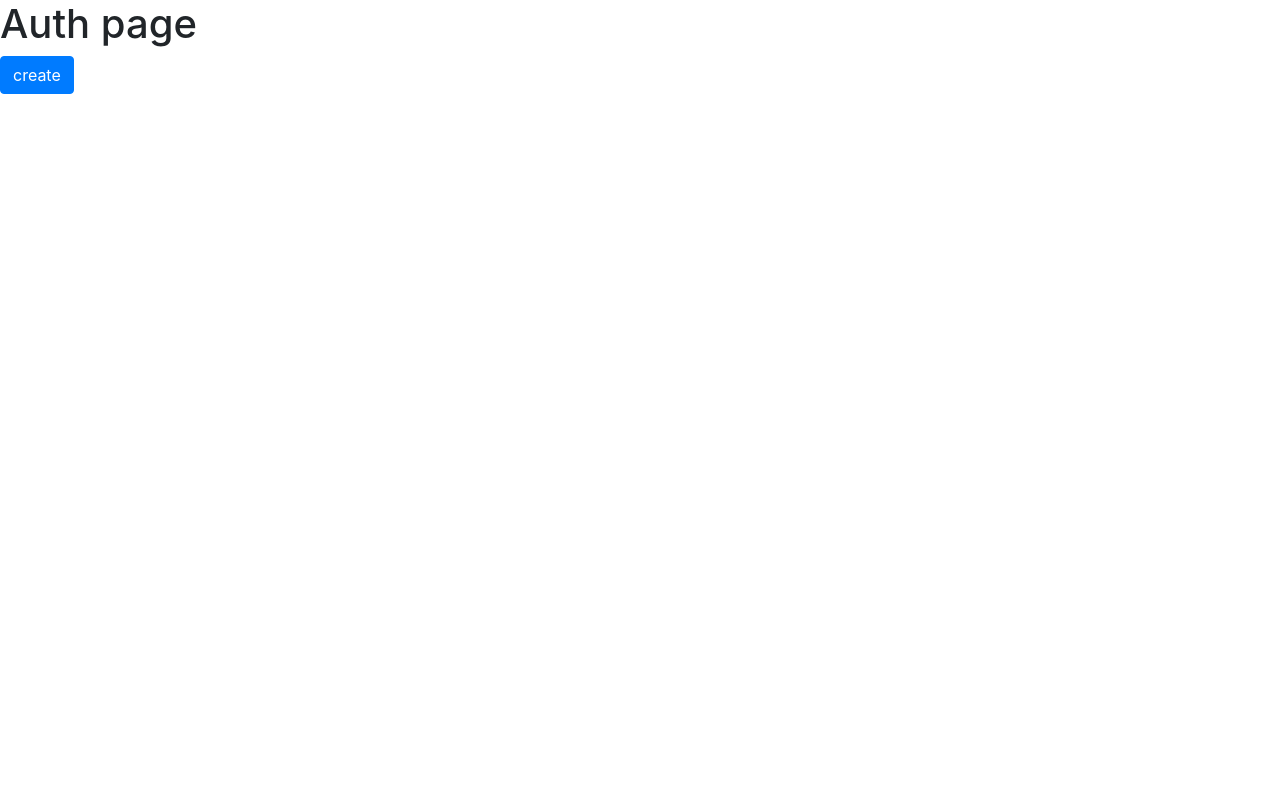
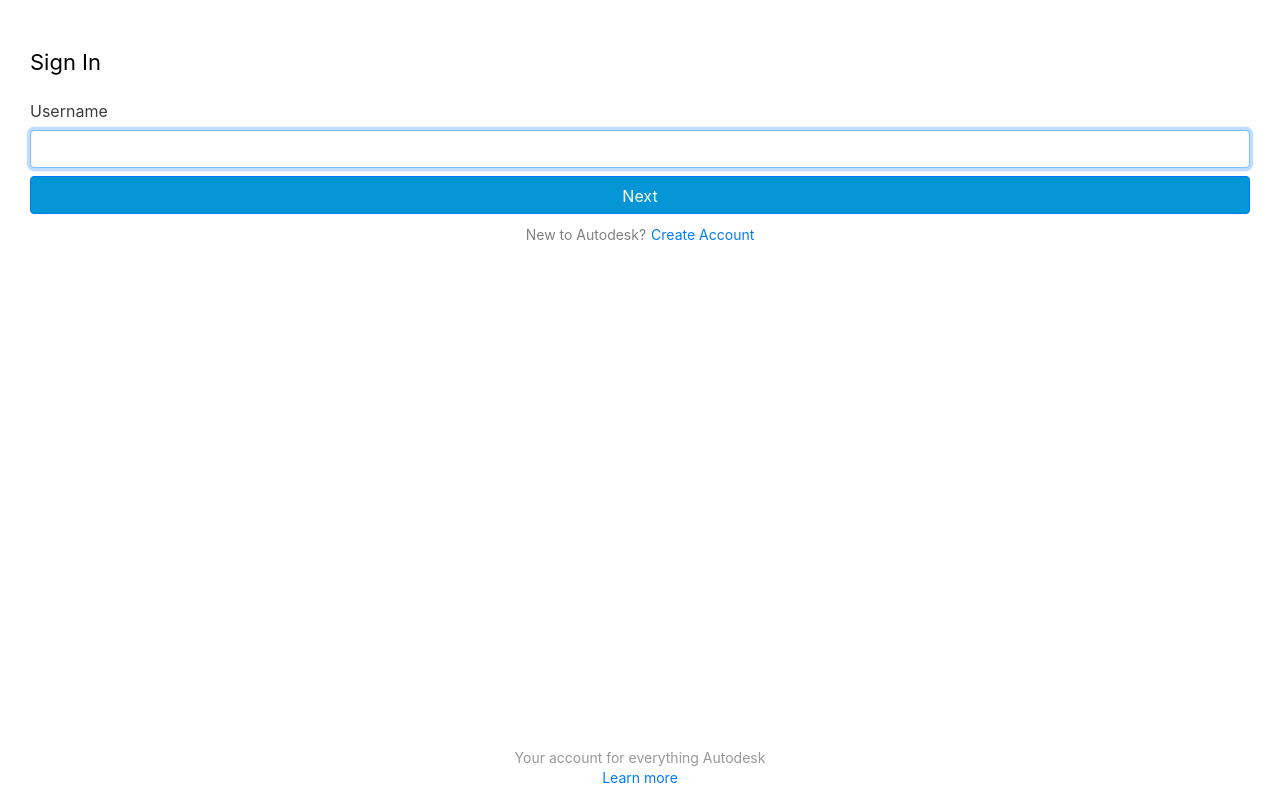
Before and after one commit to lakshithaf/React-Auth, a React (Create React App) app: page / in a window 1280 px wide. Built offline with nearby package versions, Linux system fonts and the light colour scheme.

Commit message:
add new component to application

```diff
--- a/src/App-routes.js
+++ b/src/App-routes.js
@@ -1,15 +1,20 @@
 import React from 'react';
 import { Switch, Route } from 'react-router-dom';
 
-import AuthPage from './pages/auth/auth';
+import SignInPage from './pages/signIn/signIn-page';
+import SignUpPage from './pages/signUp/signUp-page';
+
+import AuthPageFooter from './components/Footer/AuthPageFooter'
 
 
 const AppRoutes = () => {
   return (
     <div className="main-container">
        <Switch>
-        <Route exact path="/" component={AuthPage} />
+        <Route exact path="/" component={SignInPage} />
+        <Route exact path="/register" component={SignUpPage} />
       </Switch>
+      <AuthPageFooter/>
     </div>
   )
 }
--- a/src/components/Buttons/ButtonSubmit.js
+++ b/src/components/Buttons/ButtonSubmit.js
@@ -3,8 +3,8 @@
 
 function ButtonSubmit({ labelName, customClassName, id, action }) {
     return (
-        <div className="button-container">
-            <button type="button" className="btn btn-primary">{ labelName }</button>
+        <div className={ `button-container ${customClassName}`} >
+            <button type="button" className="btn btn-primary" onClick={action}>{ labelName }</button>
         </div>
     )
 }
--- /dev/null
+++ b/src/components/Footer/AuthPageFooter.js
@@ -0,0 +1,14 @@
+import React from 'react'
+import './AuthPageFooter.scss'
+
+
+const Footer = () => {
+    return (
+        <div className="footer-container">
+            <span className="footer-message">Your account for everything Autodesk</span>
+            <span className="footer-link-container"><a href="">Learn more</a></span>
+        </div>
+    )
+}
+
+export default Footer;
--- /dev/null
+++ b/src/components/Footer/AuthPageFooter.scss
@@ -0,0 +1,23 @@
+.footer-container {
+    position: fixed;
+    left: 0;
+    bottom: 12px;
+    width: 100%;
+    text-align: center;
+    & .footer-message{
+       display: block;
+       font-size: 14px;
+       line-height: 20px;
+       color: #999999;
+    }
+
+    & .footer-link-container{
+      display: block;
+      font-size: 14px;
+      line-height: 20px;
+      color: #006eaf;
+      & a{
+        text-decoration: none;
+      }
+    }
+  }
--- /dev/null
+++ b/src/components/InputFields/TextInput.js
@@ -0,0 +1,37 @@
+import React from 'react'
+import PropTypes from 'prop-types'
+
+function TextInput({
+    inputId,
+    inputType,
+    inputValue,
+    inputFieldOnChnage,
+    inputLabel,
+    isValidField,
+    inputError }) {
+    return (
+        <div className="input-field-container">
+            <span className="user-input-label">{inputLabel}</span>
+            <input
+                type={inputType}
+                value={inputValue}
+                onChange={inputFieldOnChnage}
+                autoComplete="off"
+                placeholder=""
+                className={isValidField ? "form-control ds-input error" : "form-control ds-input"}
+                id={inputId}
+                spellCheck="false"
+                maxLength="20"
+                autoFocus />
+        {isValidField &&
+            <div className="user-input-error"><span>{inputError}</span></div>}
+
+        </div>
+    )
+}
+
+TextInput.propTypes = {
+
+}
+
+export default TextInput
--- /dev/null
+++ b/src/components/Links/SignUpLink.js
@@ -0,0 +1,19 @@
+import React from 'react'
+import PropTypes from 'prop-types'
+
+import './SignUpLink.scss'
+
+function SignUpLink(props) {
+    return (
+        <div className="sign-up-link-container">
+               <span className="sign-up-message">New to Autodesk?</span>
+               <span className="sign-up-link"><a href="">Create Account</a></span>
+        </div>
+    )
+}
+
+SignUpLink.propTypes = {
+
+}
+
+export default SignUpLink
--- /dev/null
+++ b/src/components/Links/SignUpLink.scss
@@ -0,0 +1,24 @@
+.sign-up-link-container{
+    text-align: center;
+    & .sign-up-message{
+        font-size: 14px;
+        line-height: 20px;
+        color: #808080;
+        padding-right: 5px;
+    }
+
+    & .sign-up-link{
+        font-size: 14px;
+        line-height: 20px;
+        color: #006eaf;
+        & a {
+            text-decoration: none;
+            }
+    }
+
+    & .sign-up-link:hover{
+        & a{
+            text-decoration: underline;
+        }
+    }
+}
--- /dev/null
+++ b/src/pages/signIn/components/forms/signInPwd.js
@@ -0,0 +1,29 @@
+import React from 'react'
+import PropTypes from 'prop-types'
+import SubmitButton from '../../../../components/Buttons/ButtonSubmit'
+import TextInput from '../../../../components/InputFields/TextInput'
+
+function SignInPwd({ validUserName, value, onUserInputChange, userValidationResult }) {
+    return (
+        <div className="signin-user-form">
+            <span className="header">Welcome</span>
+            <span className="user-name">{ validUserName }</span>
+           <TextInput
+               inputId={'password-input-field'}
+               inputType={'password'}
+               inputValue={value}
+               inputFieldOnChnage={onUserInputChange}
+               inputLabel={'Password'}
+               isValidField={ userValidationResult.status }
+               inputError={ userValidationResult.error}
+               />
+           <SubmitButton labelName="Sign In" customClassName="sign-in-btn"/>
+        </div>
+    )
+}
+
+SignInPwd.propTypes = {
+
+}
+
+export default SignInPwd
--- /dev/null
+++ b/src/pages/signIn/components/forms/signInUser.js
@@ -0,0 +1,30 @@
+import React from 'react'
+import PropTypes from 'prop-types'
+import SignUpLink from '../../../../components/Links/SignUpLink'
+import SubmitButton from '../../../../components/Buttons/ButtonSubmit'
+import TextInput from '../../../../components/InputFields/TextInput'
+
+function SignInUser({ value, onUserInputChange, onSubmit, userValidationResult }) {
+    return (
+        <div className="signin-user-form">
+            <span className="header">Sign In</span>
+            <TextInput
+               inputId={'user-input-field'}
+               inputType={'text'}
+               inputValue={value}
+               inputFieldOnChnage={onUserInputChange}
+               inputLabel={'Username'}
+               isValidField={ userValidationResult.status }
+               inputError={ userValidationResult.error}
+               />
+            <SubmitButton labelName="Next" customClassName="sign-in-btn" action={onSubmit} />
+            <SignUpLink />
+        </div>
+    )
+}
+
+SignInUser.propTypes = {
+
+}
+
+export default SignInUser
--- /dev/null
+++ b/src/pages/signIn/signIn-page.js
@@ -0,0 +1,63 @@
+import React, { useState } from 'react';
+import PropTypes from 'prop-types';
+import SignInUserForm from './components/forms/signInUser'
+import SignInPwdForm from './components/forms/signInPwd'
+import './signIn-page.scss'
+
+
+
+function SignInPage(props) {
+    const [loadPwdForm, setLoadPwdFrom] = useState(false)
+    const [userName, setUserName] = useState("")
+    const [userNameError, setUserNameError] = useState({
+        status: false,
+        error: ""
+    })
+
+
+    const userNameSubmitHandler = (e) => {
+        e.preventDefault();
+        submitUserName(userName)
+    }
+
+    const setUserNameHandler = (e) => {
+        e.preventDefault();
+        setUserName(e.target.value);
+    }
+
+    const submitUserName = async (userName) => {
+        const isUserNameValid = await checkUserName(userName);
+        if(isUserNameValid){
+            setLoadPwdFrom(true);
+        }else{
+            setUserNameError({
+                status: true,
+                error: "The username is not recognized."
+            })
+        }
+    }
+
+
+    const checkUserName = async (userName) => {
+       return false;
+    }
+
+    return (
+        <div className="signin-container">
+            {!loadPwdForm &&
+            <SignInUserForm
+              value={userName}
+              onUserInputChange = {(e) => setUserNameHandler(e)}
+              onSubmit={(e) => userNameSubmitHandler(e)}
+              userValidationResult = {userNameError}
+            />}
+            {loadPwdForm && <SignInPwdForm validUserName={userName} />}
+        </div>
+    )
+}
+
+SignInPage.propTypes = {
+
+}
+
+export default SignInPage
--- /dev/null
+++ b/src/pages/signIn/signIn-page.scss
@@ -0,0 +1,56 @@
+.signin-container{
+    padding: 0px 30px;
+    & .signin-user-form{
+        & .header{
+            display: block;
+            margin: 48px 0px 24px 0px;
+            font-size: 22px;
+            line-height: 28px;
+            color: #000000;
+        }
+
+        & .user-input-label{
+            display: block;
+            font-size: 16px;
+            line-height: 22px;
+            color: #3c3c3c;
+            margin: 0px 0px 8px 0px;
+        }
+
+        & .user-input-field{
+            border: 1px solid #3c3c3c;
+            font-size: 16px;
+            line-height: 22px;
+            color: #3c3c3c;
+        }
+
+        & .user-input-error{
+            background-color: #dcdcdc;
+            border: 1px solid #bbbbbb;
+            border-radius: 4px;
+            height: 38px;
+            & span{
+                display: inline-block;
+                padding: 5px;
+            }
+        }
+
+        & .sign-in-btn{
+            & button{
+                height: 38px;
+                font-size: 16px;
+                line-height: 22px;
+                width: 100%;
+                padding: 8px;
+                margin: 8px 0px;
+                color: #ffffff;
+                background: #0696d7;
+                border-radius: 4px;
+            }
+        }
+
+        & .error{
+            border: 1px solid #ee4444;
+        }
+    }
+}
--- a/src/pages/auth/auth.js
+++ b/src/pages/signUp/signUp-page.js
@@ -1,19 +1,18 @@
 import React from 'react';
 import PropTypes from 'prop-types';
-
 import ButtonSubmit from '../../components/Buttons/ButtonSubmit'
 
-function AuthPage(props) {
+function SignUpPage(props) {
     return (
-        <div className="auth-container">
+        <div className="signup-container">
             <h1>Auth page</h1>
             <ButtonSubmit labelName={"create"}/>
         </div>
     )
 }
 
-AuthPage.propTypes = {
+SignUpPage.propTypes = {
 
 }
 
-export default AuthPage;
+export default SignUpPage;
```
